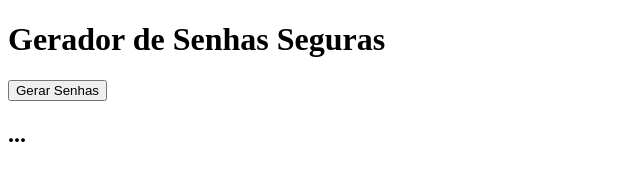
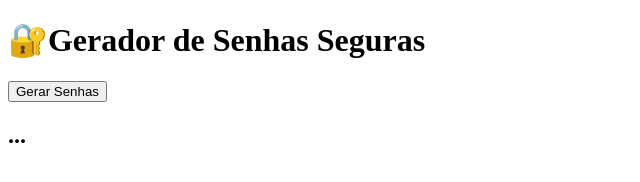
Before and after one commit to flpx01/Gerador_de_Senhas, a website: page index.html in a window 1280 px wide. Shown: the whole page, without its empty margins (0-640 px from the left). Drawn offline with Linux system fonts and the light colour scheme.

Commit message:
Acrescentando emoji no H1

```diff
--- a/index.html
+++ b/index.html
@@ -6,7 +6,7 @@
     <title>Gerador de Senhas Seguras</title>
 </head>
 <body>
-    <h1>Gerador de Senhas Seguras</h1>
+    <h1>🔐Gerador de Senhas Seguras</h1>
     <button>Gerar Senhas</button>
     <h2>...</h2>
     <script src="main.js" type="module"></script>
```
